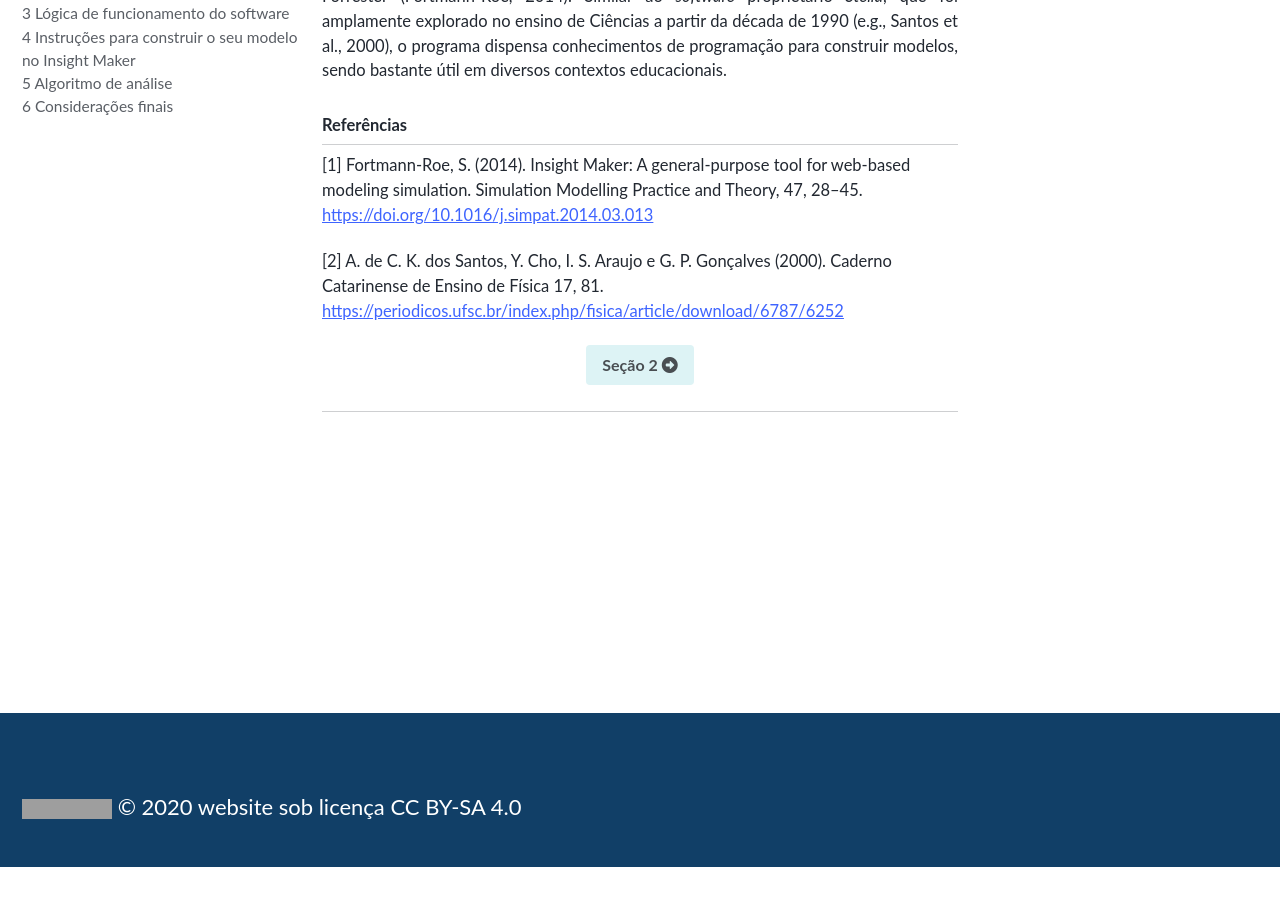
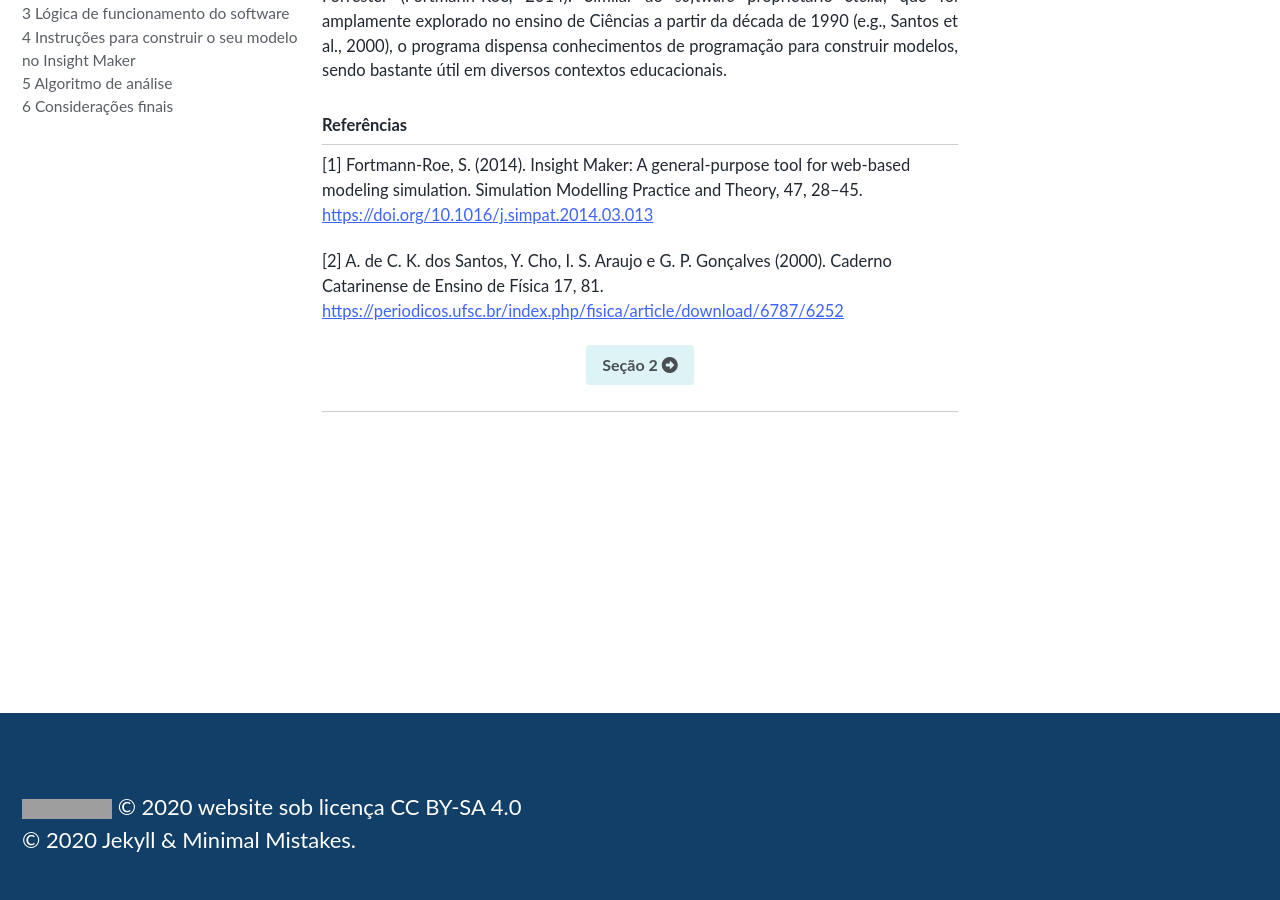
Before and after one commit to milenalauschner/MM, a Jekyll site: the page built from index.md, in a window 1280 px wide and 900 px high, scrolled down 429 px. Built offline with Jekyll 4.4.1, drawn with Linux system fonts in a browser that asks for light colours; cached includes are drawn as plain includes; nearby versions of some CDN libraries; some web fonts are replaced; before the commit the page ends 1296 px from its top, so only the background shows below that; grey boxes are pictures that could not be loaded.

Commit message:
Update footer.html

```diff
--- a/_includes/footer.html
+++ b/_includes/footer.html
@@ -11,3 +11,4 @@
       <img src="https://licensebuttons.net/l/by-sa/3.0/88x31.png" alt="CC BY-SA"> &copy; 2020 website sob licença <a href="https://creativecommons.org/licenses/by-sa/4.0/" target="_blank"> CC BY-SA 4.0</a>
     </div>
   </div>
+<div class="page__footer-copyright">&copy; {{ site.time | date: '%Y' }}  <a href="https://jekyllrb.com" rel="nofollow">Jekyll</a> &amp; <a href="https://mademistakes.com/work/minimal-mistakes-jekyll-theme/" rel="nofollow">Minimal Mistakes</a>.</div>
```
